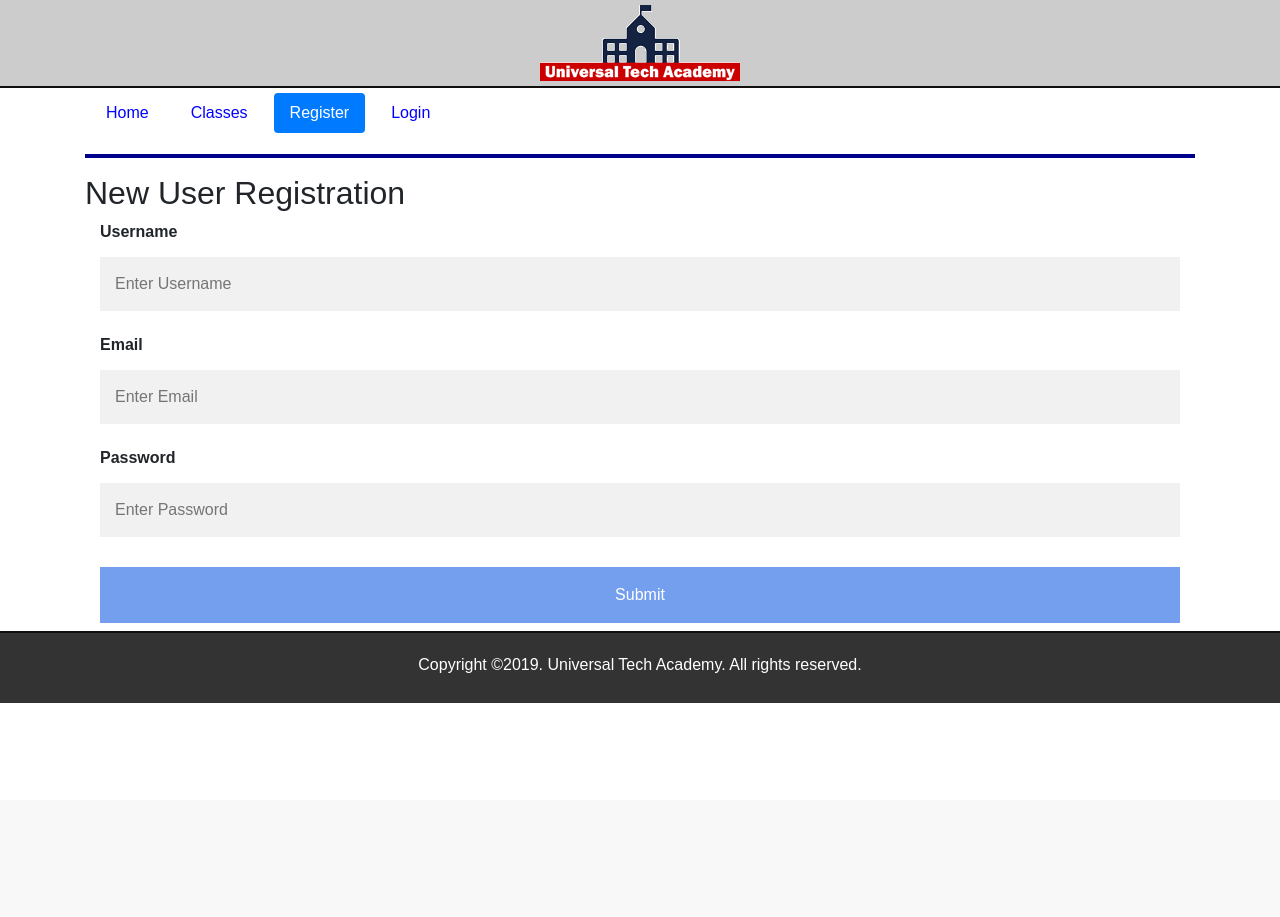
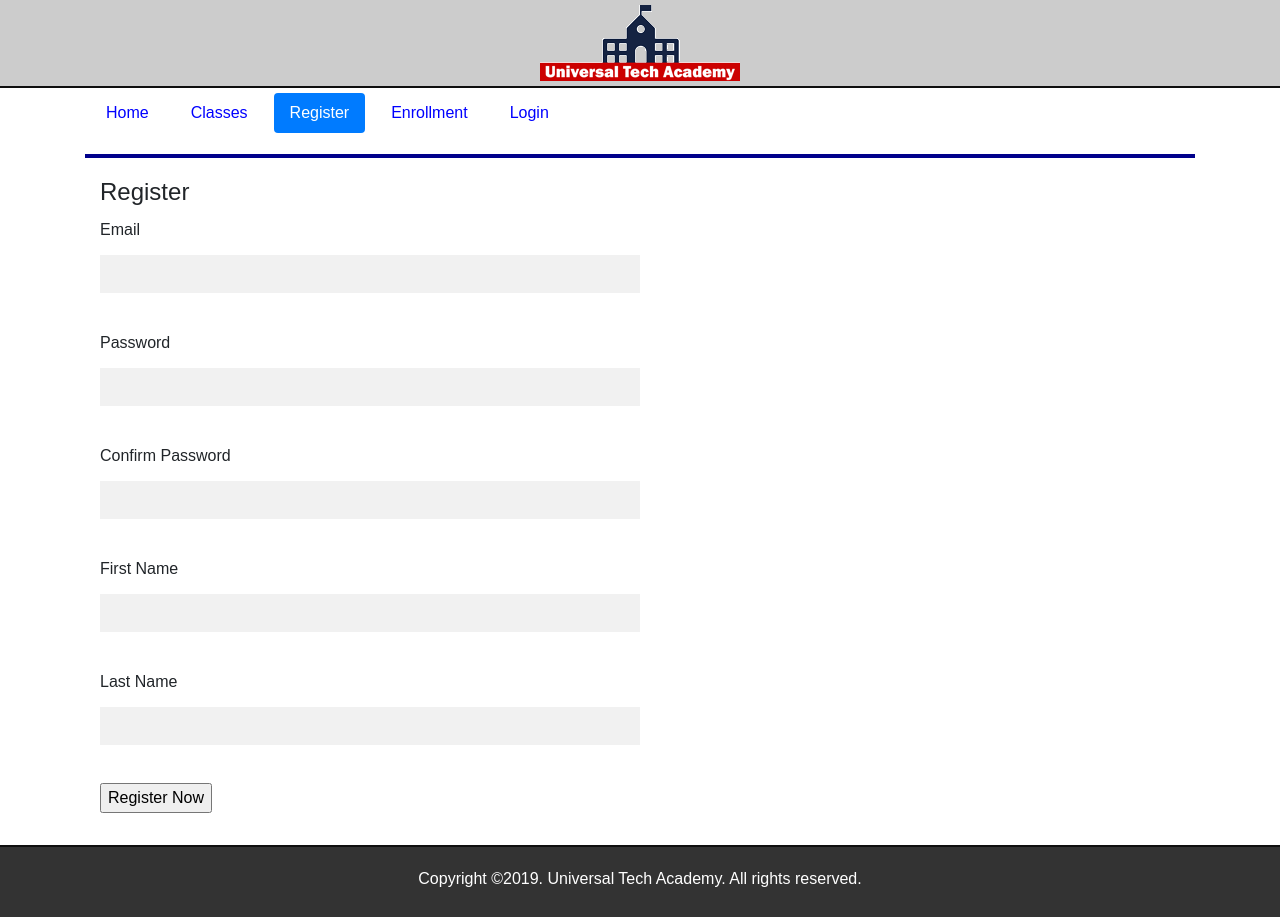
Before and after one commit to Blacketermatthew/Enrollment, a Flask app: page /register in a window 1280 px wide. Before the commit the page ends 703 px from the top, so only its background shows below. Run offline with Flask 2, Linux system fonts and the light colour scheme; some libraries are stand-ins or nearby versions.

Commit message:
App is effectively done.  Finished section 5 in lab.

```diff
--- /dev/null
+++ b/application/forms.py
@@ -0,0 +1,24 @@
+from flask_wtf import FlaskForm
+from wtforms import StringField, PasswordField, SubmitField, BooleanField
+from wtforms.validators import DataRequired, Email, Length, EqualTo, ValidationError
+from application.models import User
+
+class LoginForm(FlaskForm):
+    email       = StringField("Email", validators=[DataRequired(), Email()])
+    password    = PasswordField("Password", validators=[DataRequired(), Length(min=6,max=15)])
+    remember_me = BooleanField("Remember Me")
+    submit      = SubmitField("Login")
+
+class RegisterForm(FlaskForm):
+    email               = StringField("Email", validators=[DataRequired(), Email()])
+    password            = PasswordField("Password", validators=[DataRequired(),Length(min=6,max=15)])
+    password_confirm    = PasswordField("Confirm Password", validators=[DataRequired(),Length(min=6,max=15),
+                            EqualTo('password')])
+    first_name          = StringField("First Name", validators=[DataRequired(),Length(min=2,max=55)])
+    last_name           = StringField("Last Name", validators=[DataRequired(),Length(min=2,max=55)])
+    submit              = SubmitField("Register Now")
+
+    def validate_email(self, email):
+        user = User.objects(email=email.data).first()
+        if user:
+            raise ValidationError("Email is already in use.  Pick another one.")
--- a/application/routes.py
+++ b/application/routes.py
@@ -1,8 +1,9 @@
 from application import app, db
-from flask import render_template, request, json, Response
+from flask import render_template, request, json, Response, redirect, flash, url_for, session
+from application.models import User, Course, Enrollment
+from application.forms import LoginForm, RegisterForm
 
-courseData = [{"courseID":"1111","title":"PHP 101","description":"Intro to PHP","credits":3,"term":"Fall, Spring"}, {"courseID":"2222","title":"Java 1","description":"Intro to Java Programming","credits":4,"term":"Spring"}, {"courseID":"3333","title":"Adv PHP 201","description":"Advanced PHP Programming","credits":3,"term":"Fall"}, {"courseID":"4444","title":"Angular 1","description":"Intro to Angular","credits":3,"term":"Fall, Spring"}, {"courseID":"5555","title":"Java 2","description":"Advanced Java Programming","credits":4,"term":"Fall"}]
-
+courseData = [{"courseID":"1111","title":"PHP 111","description":"Intro to PHP","credits":"3","term":"Fall, Spring"}, {"courseID":"2222","title":"Java 1","description":"Intro to Java Programming","credits":"4","term":"Spring"}, {"courseID":"3333","title":"Adv PHP 201","description":"Advanced PHP Programming","credits":"3","term":"Fall"}, {"courseID":"4444","title":"Angular 1","description":"Intro to Angular","credits":"3","term":"Fall, Spring"}, {"courseID":"5555","title":"Java 2","description":"Advanced Java Programming","credits":"4","term":"Fall"}]
 
 # Decorators for functions
 @app.route("/")
@@ -11,27 +12,125 @@ courseData = [{"courseID":"1111","title":"PHP 101","description":"Intro to PHP",
 def index():
     return render_template("index.html", index=True)
 
-@app.route("/login")
+@app.route("/login", methods=['GET', 'POST'])
 def login():
-    return render_template("login.html", login=True)
+    if session.get('username'):
+        return redirect(url_for('index'))
 
-@app.route("/courses")
+    form = LoginForm()
+    if form.validate_on_submit():
+        email        = form.email.data
+        password     = form.password.data
+
+        user = User.objects(email=email).first()
+        if user and user.get_password(password):
+            flash(f"{user.first_name}, you are successfully logged in!", "success")
+            session['user_id'] = user.user_id
+            session['username'] = user.first_name
+            return redirect("/index")
+        else:
+            flash("Sorry, something went wrong.", "danger")
+    return render_template("login.html", title="Login", form=form, login=True)
+
+@app.route("/logout")
+def logout():
+    session['user_id'] = False
+    session.pop('username', None)
+    return redirect(url_for('index'))
+
+
+@app.route("/courses/")
 @app.route("/courses/<term>")
-def courses(term="Spring 2019"):
+def courses(term=None):
+    if term is None:
+        term = "Spring 2019"
+    classes = Course.objects.order_by("-courseID")
+    return render_template("courses.html", courseData=classes, courses=True, term=term)
 
-    return render_template("courses.html", courseData=courseData, courses=True, term=term)
+@app.route("/register", methods=['POST', 'GET'])
+def register():
+    if session.get('username'):
+        return redirect(url_for('index'))
 
-@app.route("/register")
-def register():
-    return render_template("register.html", register=True)
+    form = RegisterForm()
+    if form.validate_on_submit():
+        user_id     = User.objects.count()
+        user_id     += 1
+
+        email       = form.email.data
+        password    = form.password.data
+        first_name  = form.first_name.data
+        last_name   = form.last_name.data
+
+        user = User(user_id=user_id, email=email, first_name=first_name, last_name=last_name)
+        user.set_password(password)
+        user.save()
+        flash("You are successfully registered!","success")
+        return redirect(url_for('index'))
+    return render_template("register.html", title="Register", form=form, register=True)
+
+
 
 @app.route("/enrollment", methods=["GET","POST"])
 def enrollment():
-    id = request.form.get('courseID')
-    title = request.form.get('title')
-    term = request.form.get('term')
-    return render_template("enrollment.html", data={"id": id, "title": title,
-    "term": term})
+
+    if not session.get('username'):
+        return redirect(url_for('login'))
+
+    courseID = request.form.get('courseID')
+    courseTitle = request.form.get('title')
+    user_id = session.get('user_id')
+
+    if courseID:
+        if Enrollment.objects(user_id=user_id,courseID=courseID):
+            flash(f"Oops!  You are already registered in this course: {courseTitle}!", "danger")
+            return redirect(url_for("courses"))
+        else:
+            Enrollment(user_id=user_id,courseID=courseID).save()
+            flash(f"You are now enrolled in {courseTitle}!", "success")
+
+
+    classes = list(User.objects.aggregate(*[
+                    {
+                        '$lookup': {
+                            'from': 'enrollment',
+                            'localField': 'user_id',
+                            'foreignField': 'user_id',
+                            'as': 'r1'
+                        }
+                    }, {
+                        '$unwind': {
+                            'path': '$r1',
+                            'includeArrayIndex': 'r1_id',
+                            'preserveNullAndEmptyArrays': False
+                        }
+                    }, {
+                        '$lookup': {
+                            'from': 'course',
+                            'localField': 'r1.courseID',
+                            'foreignField': 'courseID',
+                            'as': 'r2'
+                        }
+                    }, {
+                        '$unwind': {
+                            'path': '$r2',
+                            'preserveNullAndEmptyArrays': False
+                        }
+                    }, {
+                        '$match': {
+                            'user_id': user_id
+                        }
+                    }, {
+                        '$sort': {
+                            'courseID': 1
+                        }
+                    }
+                ]))
+
+    return render_template("enrollment.html", enrollment=True, title="Enrollment",
+    classes=classes)
+
+
 
 @app.route("/api/")
 @app.route("/api/<idx>")
@@ -43,13 +142,6 @@ def api(idx=None):
 
     return Response(json.dumps(jdata), mimetype="application/json")
 
-class User(db.Document):
-    user_id     =  db.IntField( unique=True )
-    first_name  =  db.StringField( max_length=50 )
-    last_name   =  db.StringField( max_length=50 )
-    email       =  db.StringField( max_length=30 )
-    password    =  db.StringField( max_length=30 )
-
 @app.route("/user")
 def user():
     # User(user_id=1, first_name="Matt", last_name="Blacketer",
--- a/application/static/css/main.css
+++ b/application/static/css/main.css
@@ -41,8 +41,8 @@ hr {
 }
 
 input[type=text], input[type=password] {
-    width: 100%;
-    padding: 15px;
+    width: 50%;
+    padding: 7px;
     margin: 5px 0 22px 0;
     display: inline-block;
     border: none;
@@ -95,3 +95,7 @@ footer {
 .btn-submit:hover {
     opacity: 1;
 }
+
+.error-message {
+    color :red;
+}
--- a/application/templates/includes/nav.html
+++ b/application/templates/includes/nav.html
@@ -1,10 +1,27 @@
     <header>
         <nav>
             <ul class="nav nav-pills">
-                <li class="nav-item"><a href="{{ url_for('index') }}" class="nav-link {% if index==True %}active{% endif %}">Home</a></li>
-                <li class="nav-item"><a href="{{ url_for('courses') }}" class="nav-link {% if courses==True %}active{% endif %}">Classes</a></li>
-                <li class="nav-item"><a href="{{ url_for('register') }}" class="nav-link {% if register==True %}active{% endif %}">Register</a></li>
-                <li class="nav-item"><a href="{{ url_for('login') }}" class="nav-link {% if login==True %}active{% endif %}">Login</a></li>
+                <li class="nav-item"><a href="{{ url_for('index') }}"
+                    class="nav-link {% if index==True %}active{% endif %}">Home</a></li>
+
+                <li class="nav-item"><a href="{{ url_for('courses') }}"
+                    class="nav-link {% if courses==True %}active{% endif %}">Classes</a></li>
+
+                    {% if not session['username'] %}
+                <li class="nav-item"><a href="{{ url_for('register') }}"
+                    class="nav-link {% if register==True %}active{% endif %}">Register</a></li>
+                    {% endif %}
+
+                <li class="nav-item"><a href="{{ url_for('enrollment') }}"
+                    class="nav-link {% if enrollment==True %}active{% endif %}">Enrollment</a></li>
+
+                    {% if not session['username'] %}
+                <li class="nav-item"><a href="{{ url_for('login') }}"
+                    class="nav-link {% if login==True %}active{% endif %}">Login</a></li>
+                    {% else %}
+                    <li class="nav-item"><a href="{{ url_for('logout') }}"
+                        class="nav-link">Logout</a></li>
+                    {% endif %}
             </ul>
         </nav>
         <hr style="clear:both">
--- a/application/templates/layout.html
+++ b/application/templates/layout.html
@@ -10,14 +10,22 @@
 <body>
 
 <div class="container-fluid text-center top-container">
-    <img src="{{ url_for('static',filename='/images/uta-logo-200.png')}}">
+    <img src="{{ url_for('static',filename='images/uta-logo-200.png')}}">
 </div>
 <div class="container">
-
     {% include "includes/nav.html" %}
 
+    {% with messages = get_flashed_messages(with_categories=true) %}
+        {% if messages %}
+            {% for category, message in messages %}
+                <div class="alert alert-{{category}}">
+                    <p>{{ message }}</p>
+                </div>
+            {% endfor %}
+        {% endif %}
+    {% endwith %}
+
     {% block content %}
-
     {% endblock %}
 
 </div>
--- a/application/templates/register.html
+++ b/application/templates/register.html
@@ -1,21 +1,55 @@
+{% extends "layout.html" %}
 
-    {% extends "layout.html" %}
+{% block content %}
 
-    {% block content %}
-    <h2>New User Registration</h2>
+<div class="container">
+    <form name="login" action="" method="post" novalidate>
+    <fieldset class="form-group">
+        <legend>{{ title }}</legend>
+        {{ form.hidden_tag() }}
 
-    <div class="container">
-        <form name="register" action="register.php" method="get">
-            <label for="username"><b>Username</b></label>
-            <input type="text" placeholder="Enter Username" name="username" required>
-            <br>
-            <label for="email"><b>Email</b></label>
-            <input type="text" placeholder="Enter Email" name="email" required>
-            <br>
-            <label for="password"><b>Password</b></label>
-            <input type="password" placeholder="Enter Password" name="password" required>
-            <br class="clear">
-            <input class="btn-submit" type="submit" name="submit">
-        </form>
-    </div>
-    {% endblock %}
+        <p> {{ form.email.label }}<br>
+            {{ form.email }}
+            {% for error in form.email.errors %}
+                <span class="error-message">{{ error }}</span>
+            {% endfor %}
+        </p>
+
+        <p> {{ form.password.label }}<br>
+            {{ form.password }}
+            {% for error in form.password.errors %}
+                <span class="error-message">{{ error }}</span>
+            {% endfor %}
+        </p>
+
+        <p> {{ form.password_confirm.label }}<br>
+            {{ form.password_confirm }}
+            {% for error in form.password_confirm.errors %}
+                <span class="error-message">{{ error }}</span>
+            {% endfor %}
+        </p>
+
+        <p> {{ form.first_name.label }}<br>
+            {{ form.first_name }}
+            {% for error in form.first_name.errors %}
+                <span class="error-message">{{ error }}</span>
+            {% endfor %}
+        </p>
+
+        <p> {{ form.last_name.label }}<br>
+            {{ form.last_name }}
+            {% for error in form.last_name.errors %}
+                <span class="error-message">{{ error }}</span>
+            {% endfor %}
+        </p>
+
+
+        <p>
+            {{ form.submit() }}
+        </p>
+
+
+    </fieldset>
+    </form>
+</div>
+{% endblock %}
--- a/config.py
+++ b/config.py
@@ -1,6 +1,7 @@
 import os
 
 class Config(object):
-    SECRET_KEY = os.environ.get('SECRET_KEY') or "secret_string"
+    SECRET_KEY = os.environ.get('SECRET_KEY') or \
+    b'\x18[\xa9:l\x83\xedB\x1aQD!l\x82-\xdb'
 
     MONGODB_SETTINGS = { 'db': 'UTA_Enrollment' }
```
Also changed, not shown: application/models.py (added, +27 -0 lines), application/templates/enrollment.html (+33 -4 lines), application/templates/index.html (+11 -3 lines), application/templates/login.html (+26 -10 lines), requirements.txt (+10 -0 lines).
